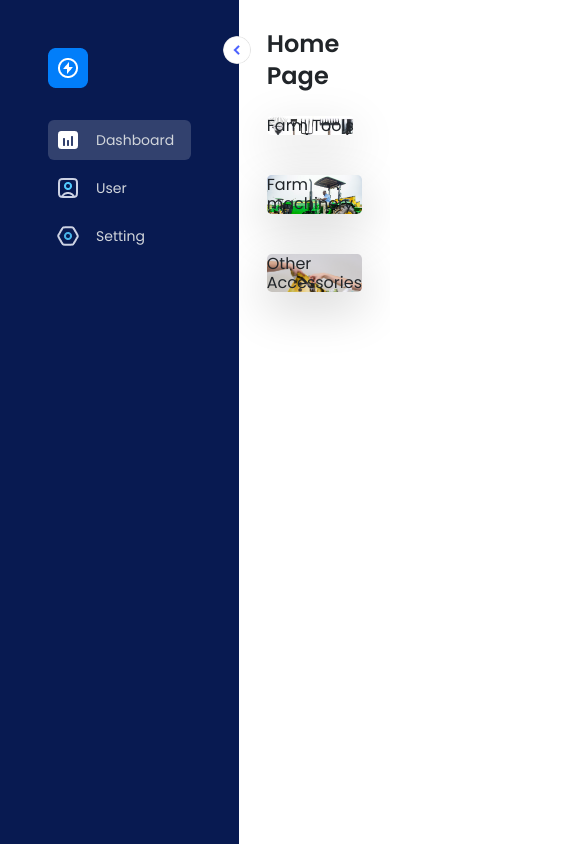
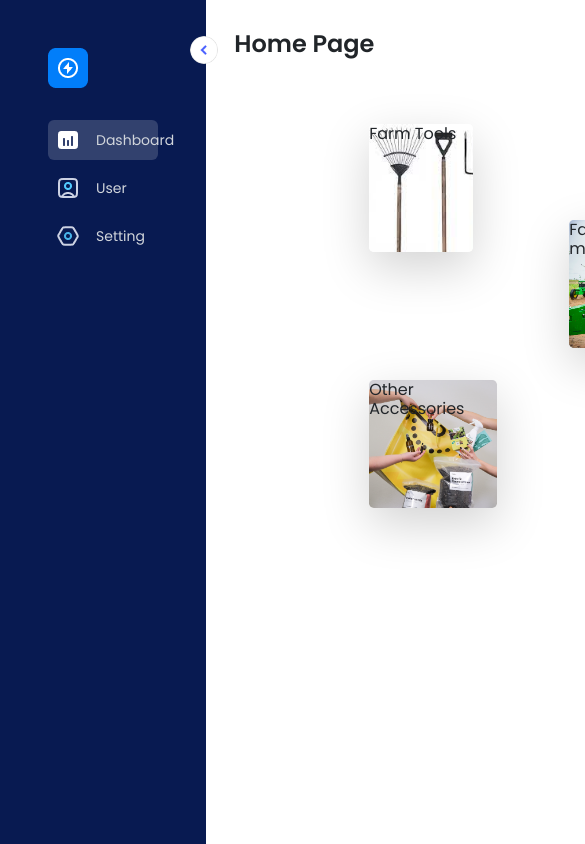
Before and after one commit to DanielOkyere/Bolstaar-front-end, a React (Vite) app: page /dashboard in a window 390 px wide. Shown: the top 844 px of the page, 585 px wide, since content can reach past the window. Built offline with nearby package versions, Linux system fonts and the light colour scheme.

Commit message:
updated dashboard

```diff
--- a/src/Screens/main_dashboard.jsx
+++ b/src/Screens/main_dashboard.jsx
@@ -13,18 +13,24 @@ function MainContent () {
   const handleOnClose = () => setShowModal(false)
   return (
     <>
-      <div className='mt-3'>
-        <ul className='flex flex-wrap gap-10  md:flex-row'>
-          <div className='farm_tools cursor-pointer rounded-lg  shadow-lg' onClick={() => setShowModal(true)}>
+      <div className='mt-3 container'>
+        <div className='flex flex-col mx-24 mt-16'>
+          <ul>
+            <div className='flex flex-row space-x-24 space-y-24'>
+              <div className='farm_tools cursor-pointer rounded-lg  shadow-lg w-32 h-32' onClick={() => setShowModal(true)}>
                 <h4>Farm Tools</h4>
               </div>
-          <div className='farm_machinery cursor-pointer rounded-lg  shadow-lg' onClick={() => setShowModal(true)}>
+              <div className='farm_machinery cursor-pointer rounded-lg  shadow-lg w-32 h-32' onClick={() => setShowModal(true)}>
                 <h4>Farm machinery</h4>
               </div>
-          <div className='accessories cursor-pointer rounded-lg  shadow-lg' onClick={() => setShowModal(true)}>
+            </div>
+            <div className='mx-auto mt-8 align-self-center'>
+              <div className='accessories cursor-pointer rounded-lg  shadow-lg w-32 h-32' onClick={() => setShowModal(true)}>
                 <h4>Other Accessories</h4>
               </div>
+            </div>
           </ul>
+        </div>
       </div>
       <Modal onClose={handleOnClose} visible={showModal} />
     </>
```
Lines whose indentation alone changed are shown as unchanged.
